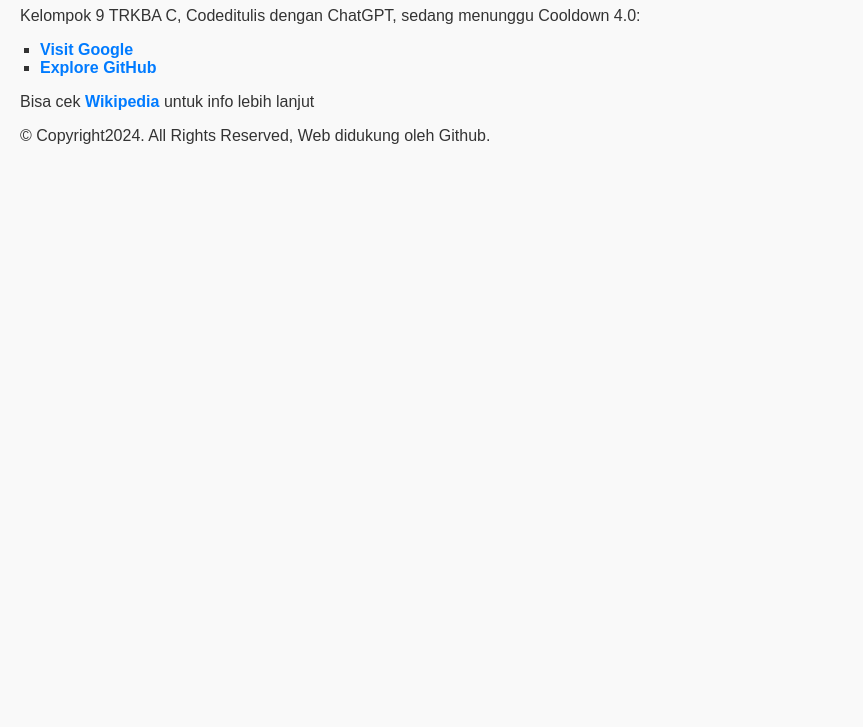
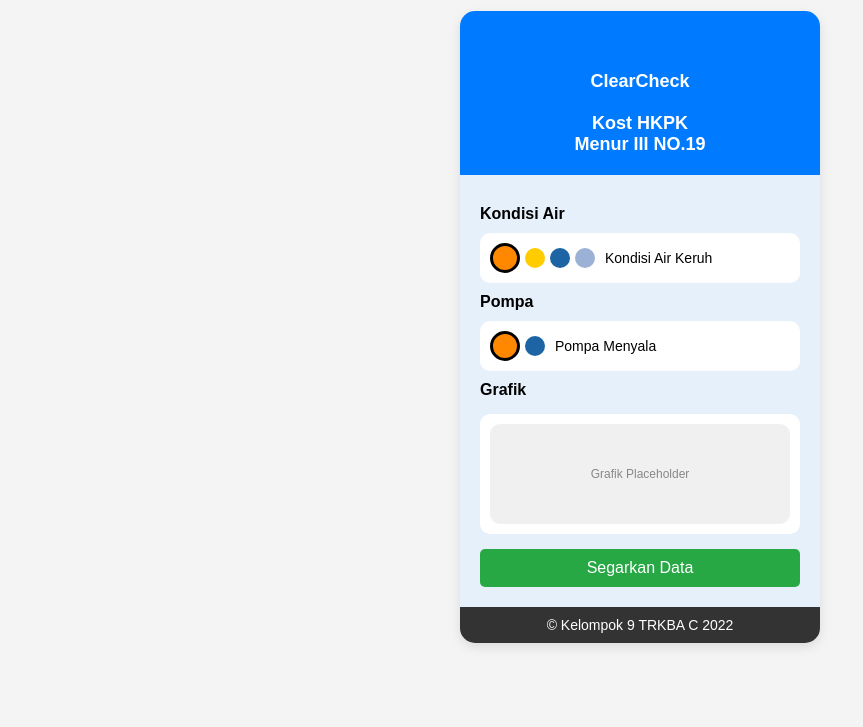
Before and after one commit to SasongkoTuna/File_SMT, a plain HTML site: page index.html in a window 1280 px wide. Shown: the part 73-800 px from the top of the page, without its empty margins (0-863 px from the left). Drawn offline with Linux system fonts and the light colour scheme.

Commit message:
index.html

```diff
--- a/index.html
+++ b/index.html
@@ -3,60 +3,187 @@
 <head>
   <meta charset="UTF-8">
   <meta name="viewport" content="width=device-width, initial-scale=1.0">
-    <title>My Website with Links</title>
+  <title>Website Monitoring Kualitas Air</title>
+
+  <!-- CSS ditulis langsung di dalam tag <style> -->
   <style>
-        /* Basic page styling */
-        body {
+    /* General Reset */
+    * {
+      box-sizing: border-box;
+      margin: 0;
+      padding: 0;
       font-family: Arial, sans-serif;
-            margin: 20px;
-            background-color: #f9f9f9;
-            color: #333;
     }
 
-        h1 {
-            color: #2c3e50;
+    body {
+      display: flex;
+      justify-content: center;
+      align-items: center;
+      min-height: 100vh;
+      background-color: #f4f4f4;
     }
 
-        p {
-            margin-bottom: 10px;
+    /* Container */
+    .container {
+      width: 360px;
+      background-color: #ffffff;
+      border-radius: 15px;
+      overflow: hidden;
+      box-shadow: 0 4px 12px rgba(0, 0, 0, 0.1);
     }
 
-        /* Link styling */
-        a {
-            color: #007bff;
-            text-decoration: none;
-            font-weight: bold;
+    /* Header */
+    header {
+      background-color: #007BFF;
+      color: white;
+      padding: 20px;
+      position: relative;
+      text-align: center;
     }
 
-        a:hover {
-            color: #ff4500;
+    .header-content {
+      font-size: 18px;
+      font-weight: bold;
+      margin-top: 40px;
     }
 
-        /* List styling */
-        ul {
-            list-style-type: square;
-            padding-left: 20px;
+    /* Main Content */
+    main {
+      padding: 20px;
+      background-color: #e6f0fa;
+    }
+
+    .section-title {
+      font-size: 16px;
+      font-weight: bold;
+      margin: 10px 0;
+    }
+
+    .status-container {
+      display: flex;
+      align-items: center;
+      gap: 10px;
+      padding: 10px;
+      border-radius: 10px;
+      background-color: #ffffff;
+    }
+
+    .status-icon {
+      display: flex;
+      align-items: center;
+      gap: 5px;
+    }
+
+    .status-icon div {
+      width: 20px;
+      height: 20px;
+      border-radius: 50%;
+      background-color: #ffcc00;
+    }
+
+    .status-icon .active {
+      width: 30px;
+      height: 30px;
+      border: 3px solid #000000;
+    }
+
+    .status-text {
+      font-size: 14px;
+    }
+
+    .chart-container {
+      padding: 10px;
+      border-radius: 10px;
+      background-color: #ffffff;
+      margin-top: 15px;
+    }
+
+    .chart-placeholder {
+      width: 100%;
+      height: 100px;
+      background-color: #f0f0f0;
+      border-radius: 10px;
+      display: flex;
+      align-items: center;
+      justify-content: center;
+      color: #888;
+      font-size: 12px;
+    }
+
+    /* Button */
+    .refresh-button {
+      display: block;
+      width: 100%;
+      margin-top: 15px;
+      padding: 10px;
+      background-color: #28a745;
+      color: white;
+      text-align: center;
+      border: none;
+      cursor: pointer;
+      border-radius: 5px;
+      font-size: 16px;
+    }
+
+    .refresh-button:hover {
+      background-color: #218838;
+    }
+
+    /* Footer */
+    footer {
+      text-align: center;
+      padding: 10px;
+      background-color: #333;
+      color: white;
+      font-size: 14px;
     }
   </style>
 </head>
 <body>
-    <h1>Test membuat Website RTC</h1>
-    <p>Kelompok 9 TRKBA C, Codeditulis dengan ChatGPT, sedang menunggu Cooldown 4.0:</p>
 
-    <!-- List of links -->
-    <ul>
-        <li><a href="https://www.google.com" target="_blank">Visit Google</a></li>
-        <li><a href="https://www.github.com" target="_blank">Explore GitHub</a></li>
-    </ul>
+  <div class="container">
+    <header>
+      <div class="profile-icon"></div>
+      <div class="header-content">
+        ClearCheck <br> <br>
+        Kost HKPK <br>
+        Menur III NO.19
+      </div>
+    </header>
 
-    <!-- Inline link example -->
-    <p>
-        Bisa cek <a href="https://www.wikipedia.org" target="_blank">Wikipedia</a> untuk info lebih lanjut
-    </p>
+    <main>
+      <div class="section-title">Kondisi Air</div>
+      <div class="status-container">
+        <div class="status-icon">
+          <div class="active" style="background-color: #ff8800;"></div>
+          <div style="background-color: #ffcc00;"></div>
+          <div style="background-color: #1d64a5;"></div>
+          <div style="background-color: #9bb2d6;"></div>
+        </div>
+        <div class="status-text">Kondisi Air Keruh</div>
+      </div>
 
-    <!-- Footer -->
+      <div class="section-title">Pompa</div>
+      <div class="status-container">
+        <div class="status-icon">
+          <div class="active" style="background-color: #ff8800;"></div>
+          <div style="background-color: #1d64a5;"></div>
+        </div>
+        <div class="status-text">Pompa Menyala</div>
+      </div>
+
+      <div class="section-title">Grafik</div>
+      <div class="chart-container">
+        <div class="chart-placeholder">Grafik Placeholder</div>
+      </div>
+
+      <button class="refresh-button">Segarkan Data</button>
+    </main>
+
     <footer>
-        <p>&copy;  Copyright2024. All Rights Reserved, Web didukung oleh Github.</p>
+      <p>&copy; Kelompok 9 TRKBA C 2022</p>
     </footer>
+  </div>
+
 </body>
 </html>
```
Lines whose indentation alone changed are shown as unchanged.
